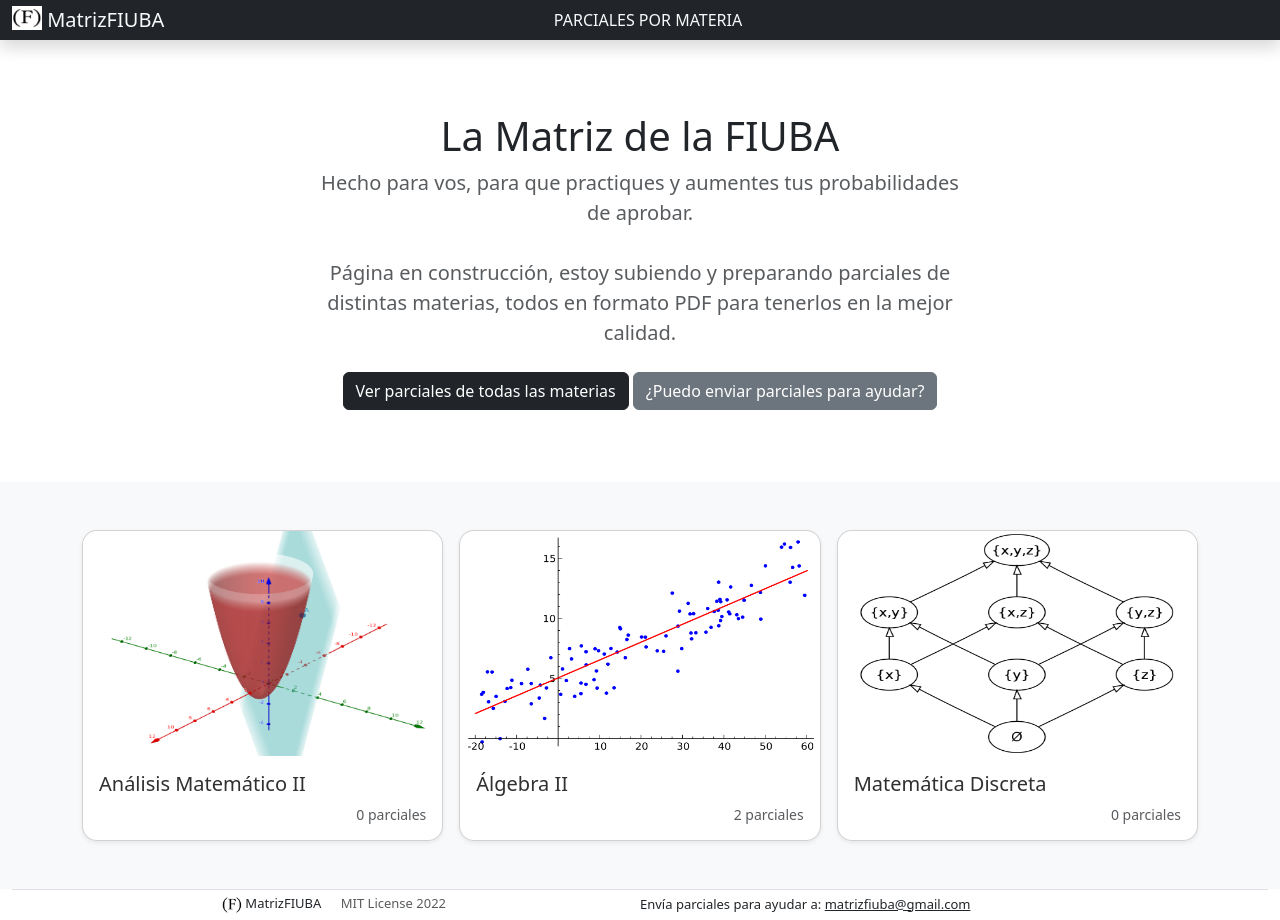
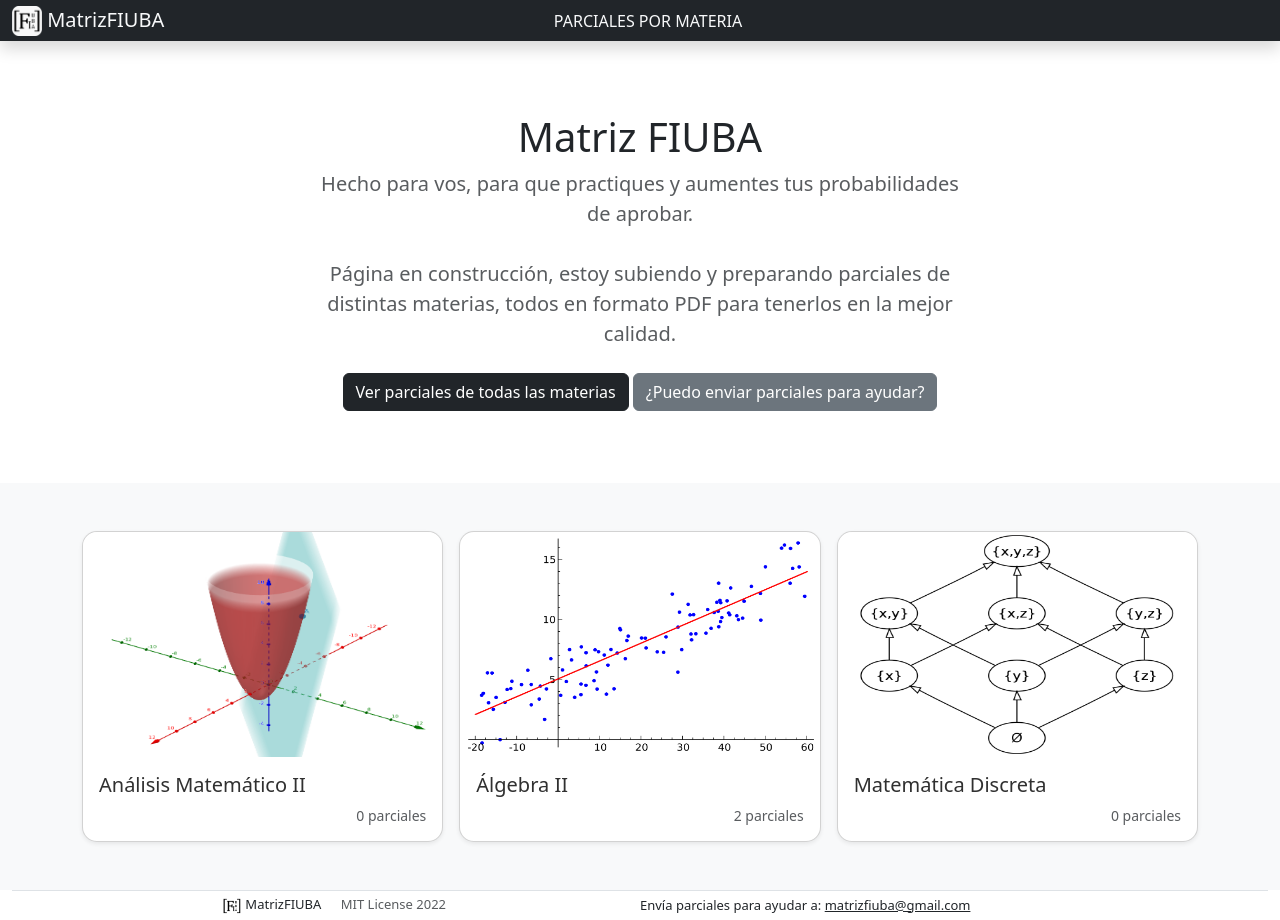
Before and after one commit to MatrizFIUBA/MatrizFIUBA-web, a plain HTML site: page index.html in a window 1280 px wide. Drawn offline with Linux system fonts and the light colour scheme.

Commit message:
Changed favicon and added meta tags

```diff
--- a/index.html
+++ b/index.html
@@ -1,12 +1,17 @@
 <!DOCTYPE html>
 <html lang="en">
 <head>
+    <meta name="robots" content="index, follow">
     <meta charset="UTF-8">
     <meta http-equiv="X-UA-Compatible" content="IE=edge">
     <meta name="viewport" content="width=device-width, initial-scale=1">
 
     <title>MatrizFIUBA</title>
-    <link rel='shortcut icon' type='image/x-icon' href='favicon.ico'>
+    <link rel='shortcut icon' type='image/x-icon' href='favicon_def.ico'>
+
+    <meta name="description" content="MatrizFIUBA es una página en construcción para recopilar parciales en la mejor calidad PDF para vos, para que tengas más probabilidades de aprobar.">
+    <meta name="keywords" content="matrizfiuba, FIUBA, parciales, uba, matriz, ingenieria">
+    <meta name="author" content="Mr. MatrizFIUBA">
 
     <link rel="stylesheet" href="css/normalize.css">
     <link rel="stylesheet" href="css/bootstrap-5.2.0-beta1/bootstrap.min.css">
@@ -24,7 +29,7 @@
             <div class="container-fluid ">
                 <span class="navbar-brand text-light col">
                     <a class="navbar-brand text-light nav-brand--header" href="." title="MatrizFIUBA">
-                        <img src="/favicon.png" alt="favicon.png" width="30" height="24" class="d-inline-block align-text-top">
+                        <img src="/favicon_def.png" alt="favicon.png" width="30" height="30" class="d-inline-block align-text-top">
                         MatrizFIUBA
                     </a>
                 </span>
@@ -46,7 +51,7 @@
             <div class="row py-lg-5">
               <div class="col-lg-7 col-md-8 mx-auto">
                 <br>
-                <h1 class="fw-light">La Matriz de la FIUBA</h1>
+                <h1 class="fw-light">Matriz FIUBA</h1>
                 <p class="lead text-muted">Hecho para vos, para que practiques y aumentes tus probabilidades de aprobar. <br><br>Página en construcción, estoy subiendo y preparando parciales de distintas materias, todos en formato PDF para tenerlos en la mejor calidad.</p>
                 <p>
                   <a href="#" class="btn btn-dark my-2">Ver parciales de todas las materias</a>
@@ -113,7 +118,7 @@
         <footer class="d-flex flex-wrap justify-content-between align-items-center py-1 border-top">
           <div class="align-items-center ms-3 col text-center">
             <a class="text-dark text-decoration-none" href="." title="MatrizFIUBA">
-                <img src="/favicon.png" alt="favicon.png" width="20" height="20" class="bi">
+                <img src="/favicon_def.png" alt="favicon.png" width="20" height="20" class="bi">
                 MatrizFIUBA
             </a>
             <span class="d-inline-block ms-3 text-muted">MIT License 2022</span>
```
Also changed, not shown: materias.html (+9 -4 lines), favicon.ico (deleted), favicon.png (deleted), favicon_def.ico (added), favicon_def.png (added).
